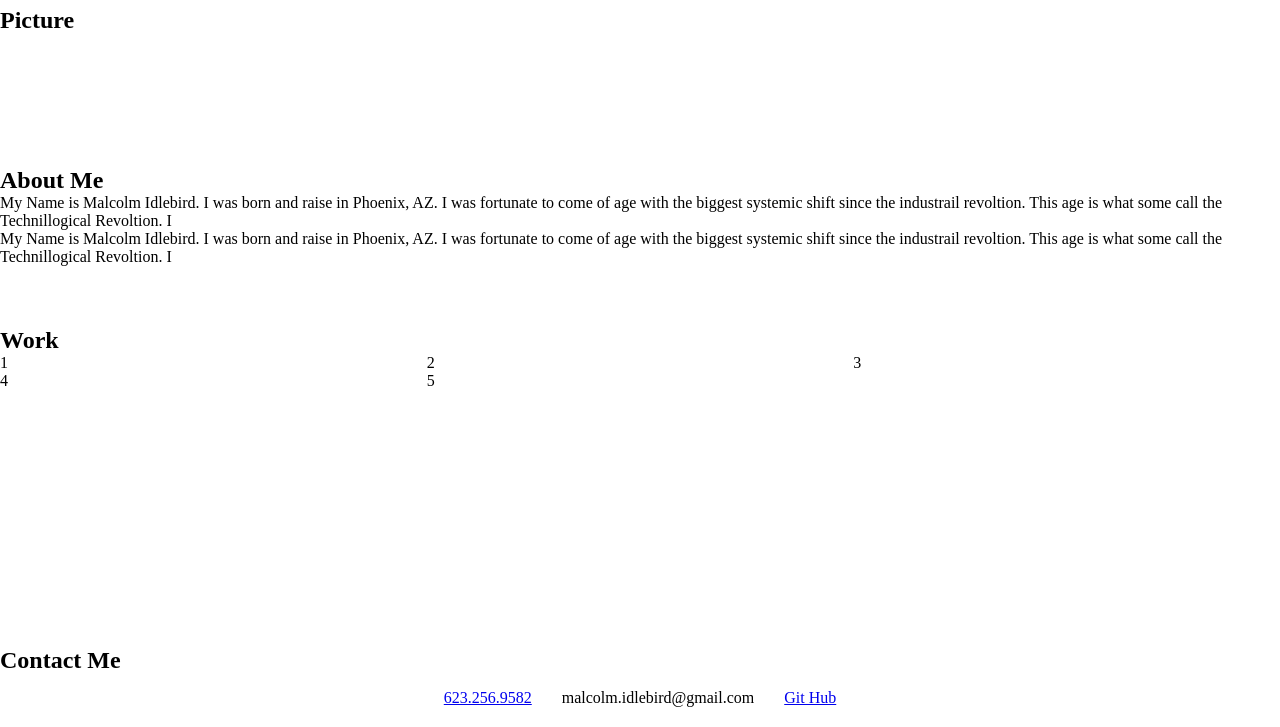
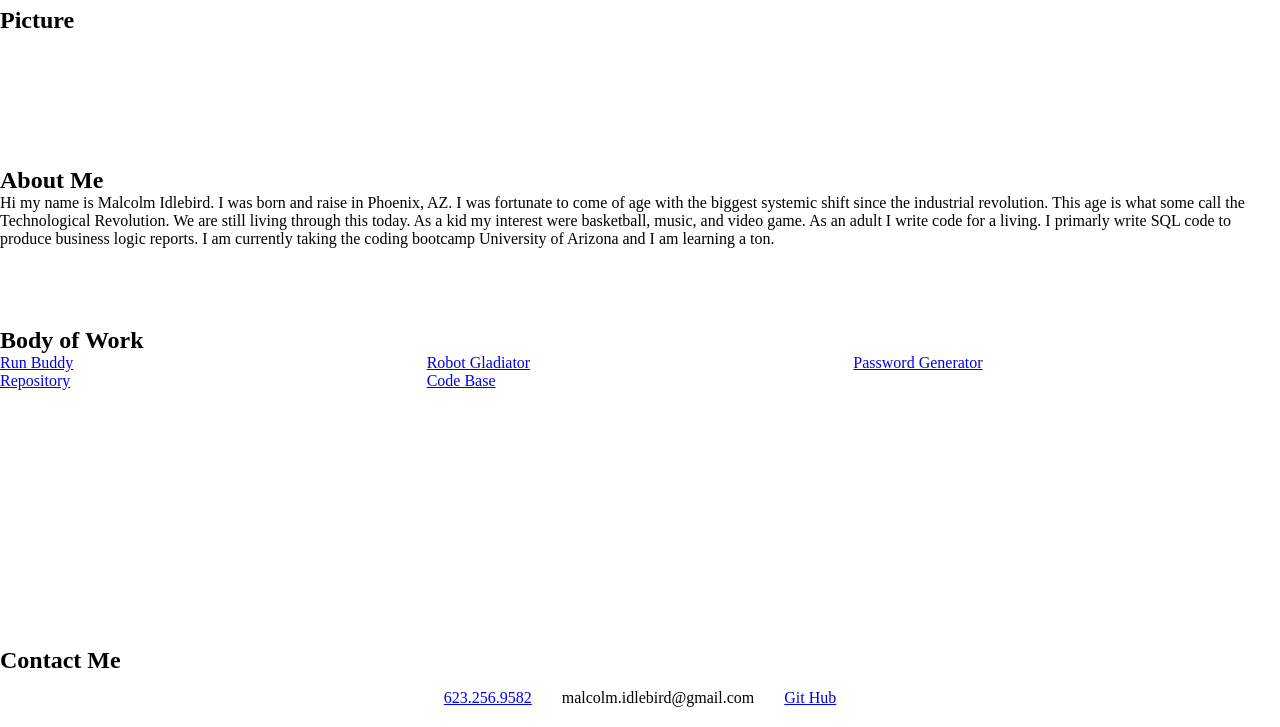
Before and after one commit to jidlebir/MalcolmIdlebird-Portfolio, a plain HTML site: page index.html in a window 1280 px wide. Shown: the part 73-800 px from the top of the page. Drawn offline with Linux system fonts and the light colour scheme.

Commit message:
added images,linked github ect

```diff
--- a/index.html
+++ b/index.html
@@ -14,13 +14,13 @@
         <nav>
             <ul class="nav_links">
                 <li>
-                    <a href="about-me-nav">About Me</a>
+                    <a href="#about-me-nav">About Me</a>
                 </li>
                 <li>
-                    <a href="work-nav">Work</a>
+                    <a href="#work-nav">Work</a>
                 </li>
                 <li>
-                    <a href="contact-me-nav">Contact Me</a>
+                    <a href="#contact-me-nav">Contact Me</a>
                 </li>
             </ul>
         </nav>
@@ -34,20 +34,22 @@
     <!--ABOUT ME SECTION-->
     <section id="about-me-nav">
         <h1>About Me</h1>
-        <p>My Name is Malcolm Idlebird. I was born and raise in Phoenix, AZ. I was fortunate to come of age with the biggest systemic shift since the industrail revoltion. This age is what some call the Technillogical Revoltion. I</p>
+        <p>Hi my name is Malcolm Idlebird. I was born and raise in Phoenix, AZ. I was fortunate to come of age with the biggest systemic shift since the industrial revolution. This age is what some call the Technological Revolution. We are still living through this today. As a kid my interest were basketball, music, and video game. As an adult I write code for a living. I primarly write SQL code to produce business logic reports. I am currently taking the coding bootcamp University of Arizona  and I am learning a ton.</p>
 
-        <p>My Name is Malcolm Idlebird. I was born and raise in Phoenix, AZ. I was fortunate to come of age with the biggest systemic shift since the industrail revoltion. This age is what some call the Technillogical Revoltion. I</p>
+
     </section>
 
     <!--WORK SECTION-->
     <section id="work-nav">
-        <h1>Work</h1>
+        <h1>Body of Work</h1>
         <div class="grid-container">
-            <div class="grid-item item-1">1</div>
-            <div class="grid-item item-2">2</div>
-            <div class="grid-item item-3">3</div>
-            <div class="grid-item item-4">4</div>
-            <div class="grid-item item-5">5</div>
+            <div class="grid-item item-1"><a href="https://jidlebir.github.io/run-buddy/">Run Buddy</a></div>
+
+            <div class="grid-item item-2"><a href="https://github.com/jidlebir">Robot Gladiator</a></div>
+
+            <div class="grid-item item-3"><a href="https://jidlebir.github.io/PasswordGenerator/">Password Generator</a></div>
+            <div class="grid-item item-4"><a href="https://github.com/jidlebir">Repository</a></div>
+            <div class="grid-item item-5"><a href="https://github.com/jidlebir">Code Base</a></div>
 
         </div>
     </section>
```
